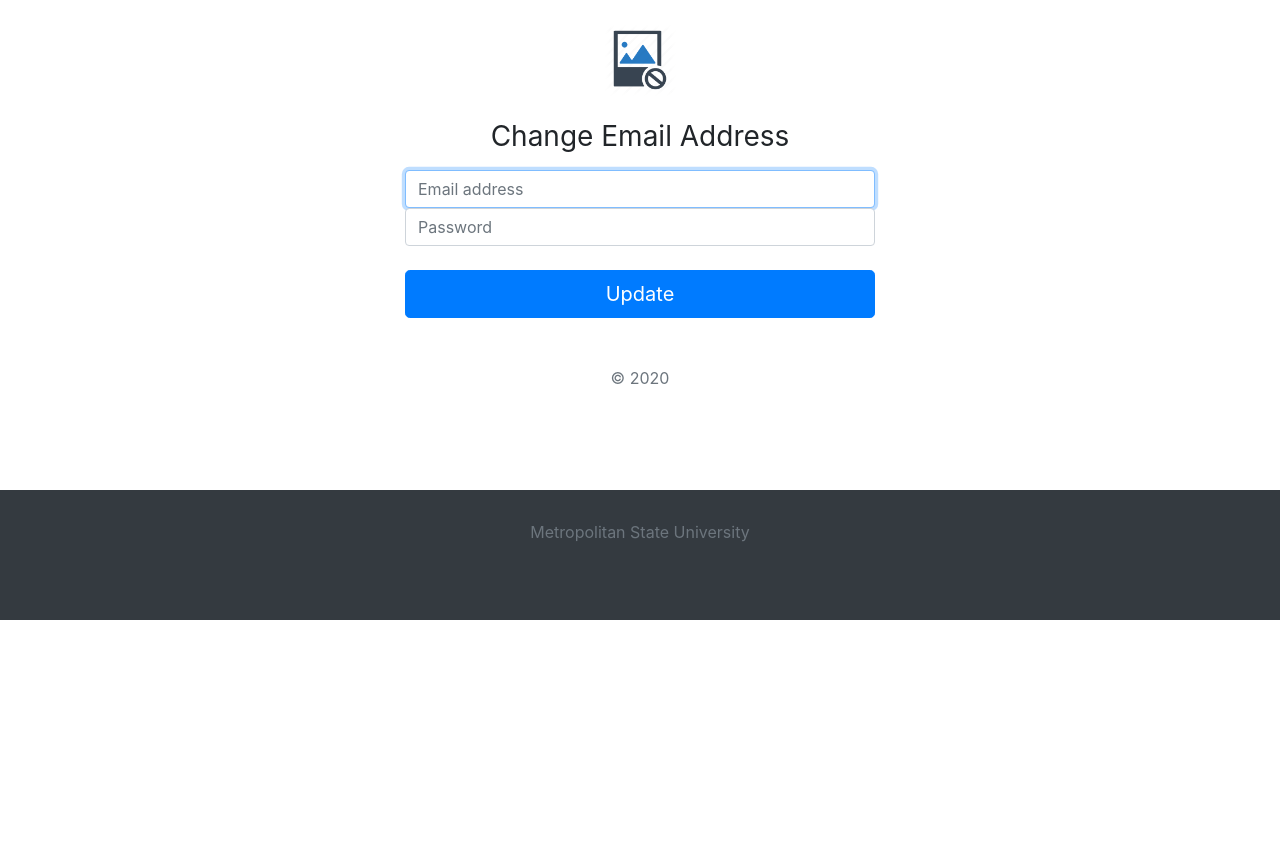
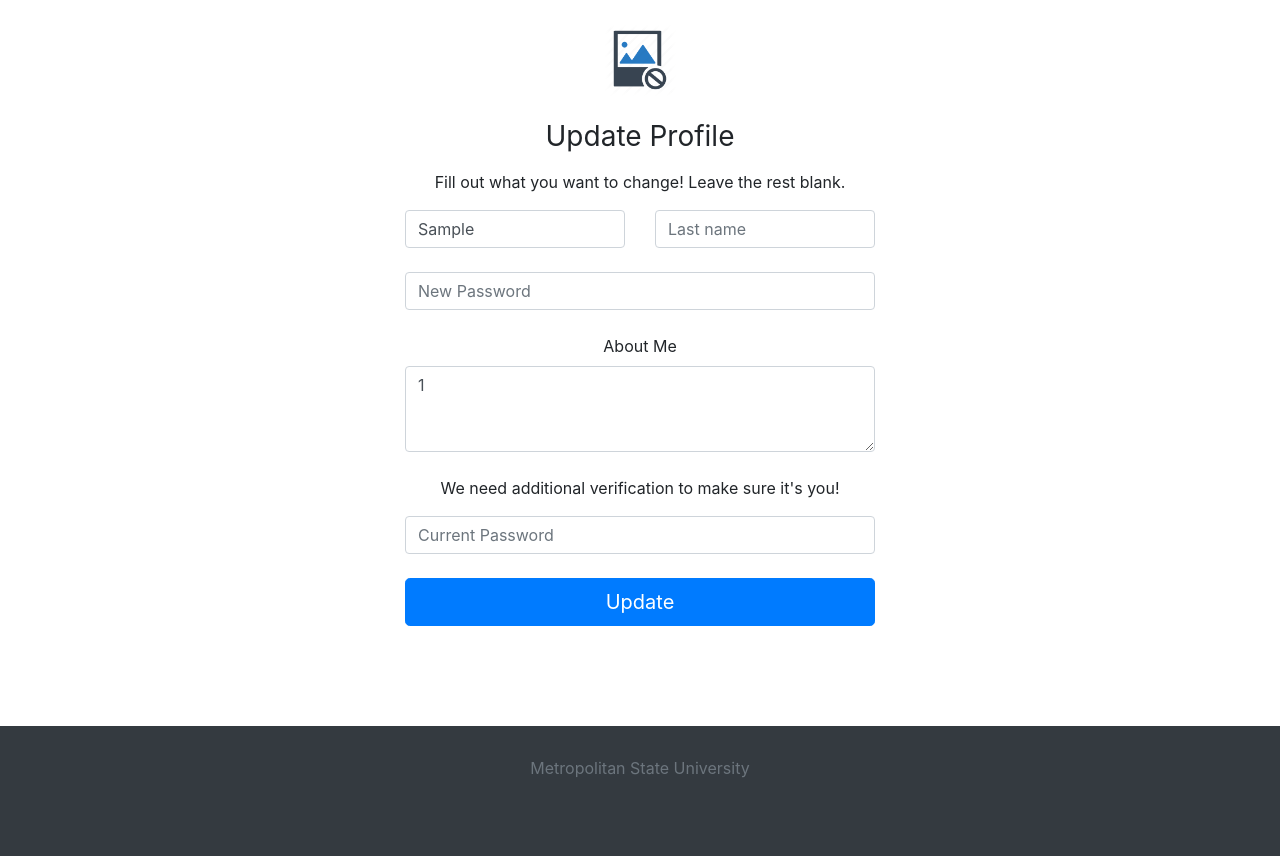
Before and after one commit to VirtualScope/AngryNerds-Master, a PHP site: page /profile.php in a window 1280 px wide. Shown: the part 56-912 px from the top of the page. Before the commit the page ends 676 px from the top, so only its background shows below. Run offline with PHP 8.4, Linux system fonts and the light colour scheme; the visitor is signed in with stand-in values (Sample User, id 1); some libraries are stand-ins or nearby versions.

Commit message:
**WIP** Database code not complete

```diff
--- a/profile.php
+++ b/profile.php
@@ -56,21 +56,57 @@ if (isset($_POST['submit'])) {
 
 <body class="text-center">
     <div class="container" style="max-width:500px;">
-        <form class="form-profile" method="post">
+        <form class="form-signin" method="post">
             <br>
             <!-- Image -->
             <img class="mb-4" src="images/ImageNotFound.png" alt="" width="72" height="72">
-            <h1 class="h3 mb-3 font-weight-normal">Change Email Address</h1>
-            <!-- Email -->
-            <label for="inputEmail" class="sr-only">New Email address</label>
-            <input type="email" id="inputEmail" name="inputEmail" class="form-control" placeholder="Email address" required="" autofocus="">
+            <h1 class="h3 mb-3 font-weight-normal">Update Profile</h1>
+            <p>Fill out what you want to change! Leave the rest blank.</p>
+            <?php if (isset($errorMessage)) {echo "<div class=\"alert alert-danger\" role=\"alert\">" . $errorMessage . "</div>";}?>
+            <!-- First Name -->
+            <div class="row">
+                <div class="col">
+                <input type="text" name="inputFirstName" class="form-control" placeholder="First name" pattern="<?php echo substr($GLOBALS['FIRST_NAME_VALID'],1,-1);?>" title="<?php echo $GLOBALS['FIRST_NAME_INVALID_ERROR'];?>"
+                    <?php
+                        if (isset($_SESSION) && isset($_SESSION['firstNameRemember']))
+                        {
+                            echo "value=" . $_SESSION['firstNameRemember'];
+                        }
+                    ?>
+                >
+                </div>
+                <div class="col">
+                <input type="text" name="inputLastName" class="form-control" placeholder="Last name" pattern="<?php echo substr($GLOBALS['LAST_NAME_VALID'],1,-1);?>" title="<?php echo $GLOBALS['LAST_NAME_INVALID_ERROR'];?>"
+                    <?php
+                        if (isset($_SESSION) && isset($_SESSION['lastNameRemember']))
+                        {
+                            echo "value=" . $_SESSION['lastNameRemember'];
+                        }
+                    ?>
+                >
+                </div>
+            </div>
+            <br>
+            <!-- Email
+            <label for="inputEmail" class="sr-only">Email address</label>
+            <input type="email" id="inputEmail" name="inputEmail" class="form-control" placeholder="Email address" autofocus="">
+            <br>-->
             <!-- Password -->
-            <label for="inputPassword" class="sr-only">Password</label>
-            <input type="password" id="inputPassword" name="inputPassword" class="form-control" placeholder="Password" required="">
+            <label for="inputNewPassword" class="sr-only">New Password</label>
+            <input type="password" id="inputNewPassword" name="inputNewPassword" pattern="<?php echo substr($GLOBALS['PASSWORD_VALID'],1,-1);?>" title="<?php echo $GLOBALS['PASSWORD_INVALID_ERROR'];?>" class="form-control" placeholder="New Password">
+            <br>
+            <!-- Text Area -->
+            <label for="notes">About Me</label>
+            <textarea class="form-control" id="notes" name="notes" rows="3" pattern="<?php echo substr($GLOBALS['NOTES_VALID'],1,-1);?>" title="<?php echo $GLOBALS['NOTES_INVALID_ERROR'];?>"><?php if (isset($_SESSION) && isset($_SESSION['notesRemember'])) echo $_SESSION['notesRemember']; ?></textarea>
+            <br>
+            <!-- Current Password -->
+            <p>We need additional verification to make sure it's you!</p>
+            <label for="inputCurrentPassword" class="sr-only">Current Password</label>
+            <input type="password" id="inputCurrentPassword" name="inputCurrentPassword" pattern="<?php echo substr($GLOBALS['PASSWORD_VALID'],1,-1);?>" title="<?php echo $GLOBALS['PASSWORD_INVALID_ERROR'];?>" class="form-control" placeholder="Current Password" required=""> <!--This is required!-->
             <br>
             <!-- Submit -->
             <button class="btn btn-lg btn-primary btn-block" type="submit" name="submit">Update</button>
-            <p class="mt-5 mb-3 text-muted">© 2020</p>
+            <!--<p class="mt-5 mb-3 text-muted">© 2020</p>-->
         </form>
     </div>
 
@@ -85,20 +121,71 @@ include("includes/footer.php");
 <!-- PHP functions -->
 <?php
 
-// Attempt to log in the user
+// Create an account
 function updateProfile($Database)
 {
     // Define variables.
+    $inputFirstName = "";
+    $inputLastName = "";
     $inputEmail = "";
-    $inputPassword = "";
-    $userId = $_SESSION['userId'];
+    $inputCurrentPassword = "";
+    $inputNewPassword = "";
+    $notes = "";
+    $isAdmin = 0;
+    $results = [];
 
     // Collect input from the user.
+    if (isset($_POST['inputFirstName'])) $inputFirstName = trim($_POST['inputFirstName']);
+    if (isset($_POST['inputLastName'])) $inputLastName = trim($_POST['inputLastName']);
     if (isset($_POST['inputEmail'])) $inputEmail = trim($_POST['inputEmail']);
-    if (isset($_POST['inputPassword'])) $inputPassword = trim($_POST['inputPassword']);
+    if (isset($_POST['inputCurrentPassword'])) $inputCurrentPassword = trim($_POST['inputCurrentPassword']);
+    if (isset($_POST['notes'])) $notes = trim($_POST['notes']);
+    if (isset($_POST['inputNewPassword'])) $inputNewPassword = trim($_POST['inputNewPassword']);
+
+    // Input Regex Checking goes here.
+    array_push($results, boolval(preg_match($GLOBALS["FIRST_NAME_VALID"], $inputFirstName)));
+    array_push($results, boolval(preg_match($GLOBALS["LAST_NAME_VALID"], $inputLastName)));
+    array_push($results, boolval(filter_var($inputEmail, FILTER_VALIDATE_EMAIL)));
+    array_push($results, boolval(preg_match($GLOBALS['PASSWORD_VALID'], $inputNewPassword)));
+    array_push($results, boolval(preg_match($GLOBALS['NOTES_VALID'], $notes)));
+    array_push($results, boolval(preg_match($GLOBALS['PASSWORD_VALID'], $inputCurrentPassword)));
+
+
+    function saveInput($results)
+    {
+        if ($results[0] === true) // Only remember the input IF it was valid!
+        {
+            $_SESSION["firstNameRemember"] = $_POST['inputFirstName'];
+        }
+        if ($results[1] === true)
+        {
+            $_SESSION["lastNameRemember"] = $_POST['inputLastName'];
+        }
+        if ($results[4] === true) // If the notes area is valid, remember it. This might same some pain for someone in the future...
+        {
+            $_SESSION["notesRemember"] = $_POST['notes'];
+        }
+    }
+    if (in_array(false, $results) === true) # in_array returns TRUE if one or more FALSE values are found inside the array.
+    {
+        saveInput($results);
+        return "Invalid input in one or more fields!"; # Client side gives instant feedback, this is to stop bad clients.
+    }
 
     // Query the DB for that user.
-    $result = $Database->update_email($inputEmail, $userId, $inputPassword);
+    $result = $Database->count_users_by_identity($inputEmail);
+    if ($result->num_rows === 0) {
+        $_SESSION["account_creation"] = "success";
+        unset($_SESSION['firstNameRemember']);
+        unset($_SESSION['lastNameRemember']);
+        unset($_SESSION["notesRemember"]); // No need to remember the user inputs anymore!
+        header("Location: index.php");
+
+    // User input failed, but the query was succesful.
+    }
+    else
+    {
+        saveInput($results);
+        return "Invalid Password!";
+    }
 }
-
-?>
```
